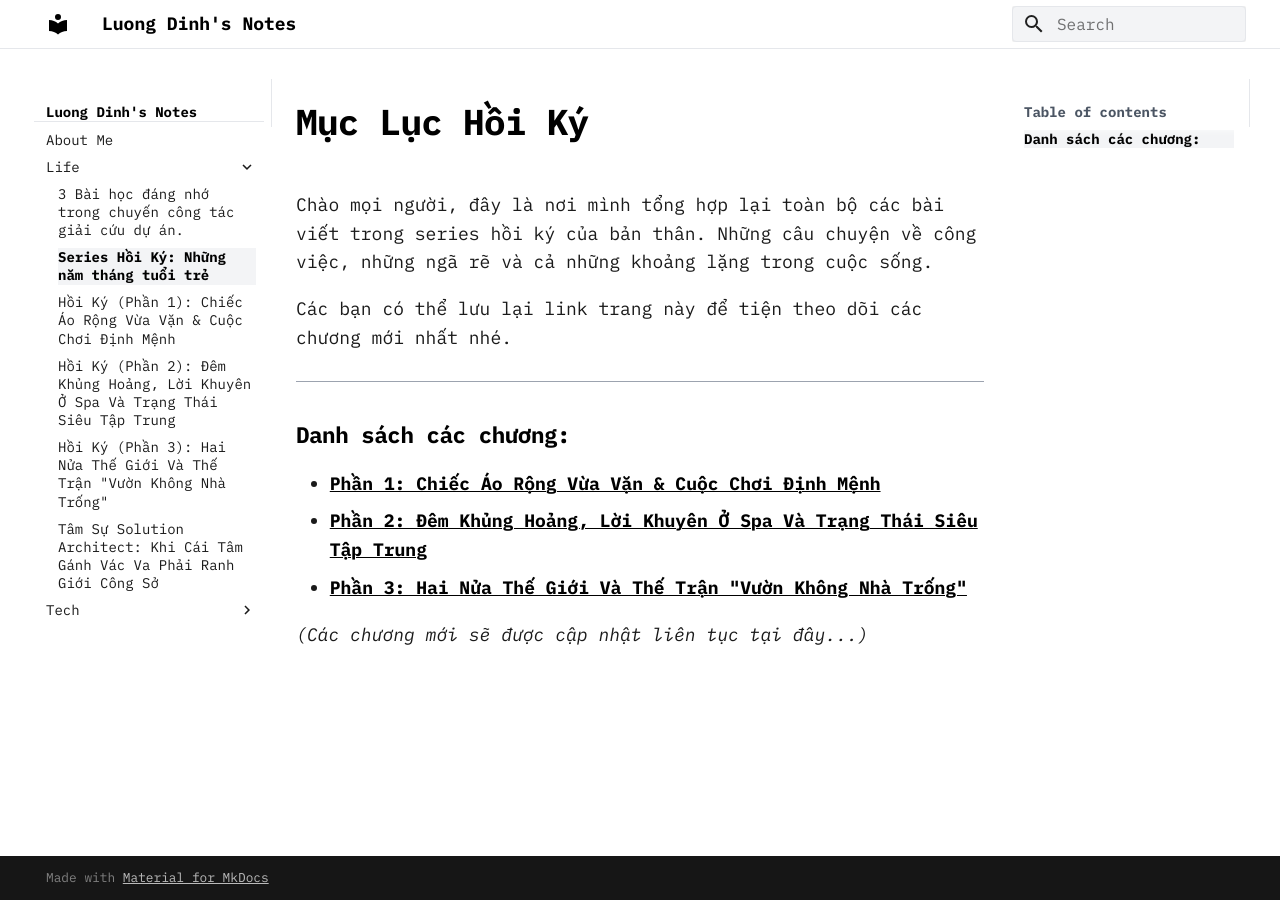
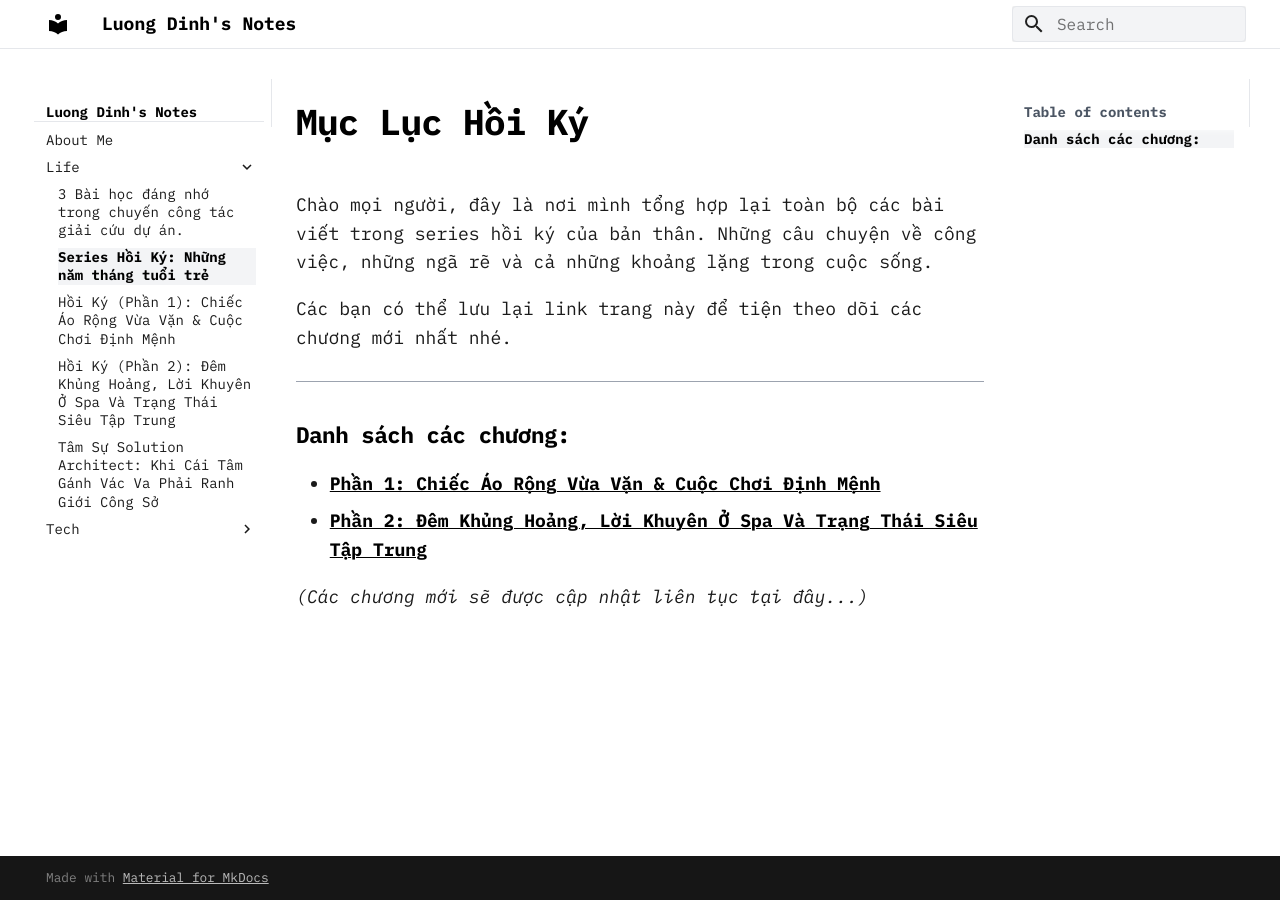
Before and after one commit to dhluong90/dhluong90.github.io, an MkDocs documentation site: the page built from docs/Life/hoi_ky_00_muc_luc.md, in a window 1280 px wide. Built offline with MkDocs 1.6.1 and Material for MkDocs 9.7.7, drawn with Linux system fonts in a browser that asks for light colours.

Commit message:
Tạm ẩn Chương 3 để sửa đổi

```diff
--- a/docs/Life/hoi_ky_00_muc_luc.md
+++ b/docs/Life/hoi_ky_00_muc_luc.md
@@ -22,6 +22,6 @@ Các bạn có thể lưu lại link trang này để tiện theo dõi các chư
 
 - **[Phần 1: Chiếc Áo Rộng Vừa Vặn & Cuộc Chơi Định Mệnh](hoi_ky_chuong_1_chiec_ao_rong_vua_van.md)**
 - **[Phần 2: Đêm Khủng Hoảng, Lời Khuyên Ở Spa Và Trạng Thái Siêu Tập Trung](hoi_ky_chuong_2_dem_trang_tin_nhan_nghi_viec_va_co_gai_o_tiem_spa.md)**
-- **[Phần 3: Hai Nửa Thế Giới Và Thế Trận "Vườn Không Nhà Trống"](hoi_ky_chuong_3_hai_nua_the_gioi_va_the_tran_vuon_khong_nha_trong.md)**
+
 
 *(Các chương mới sẽ được cập nhật liên tục tại đây...)*
```
Also changed, not shown: drafts/hoi_ky_chuong_3_hai_nua_the_gioi_va_the_tran_vuon_khong_nha_trong.md (renamed from docs/Life/hoi_ky_chuong_3_hai_nua_the_gioi_va_the_tran_vuon_khong_nha_trong.md).
